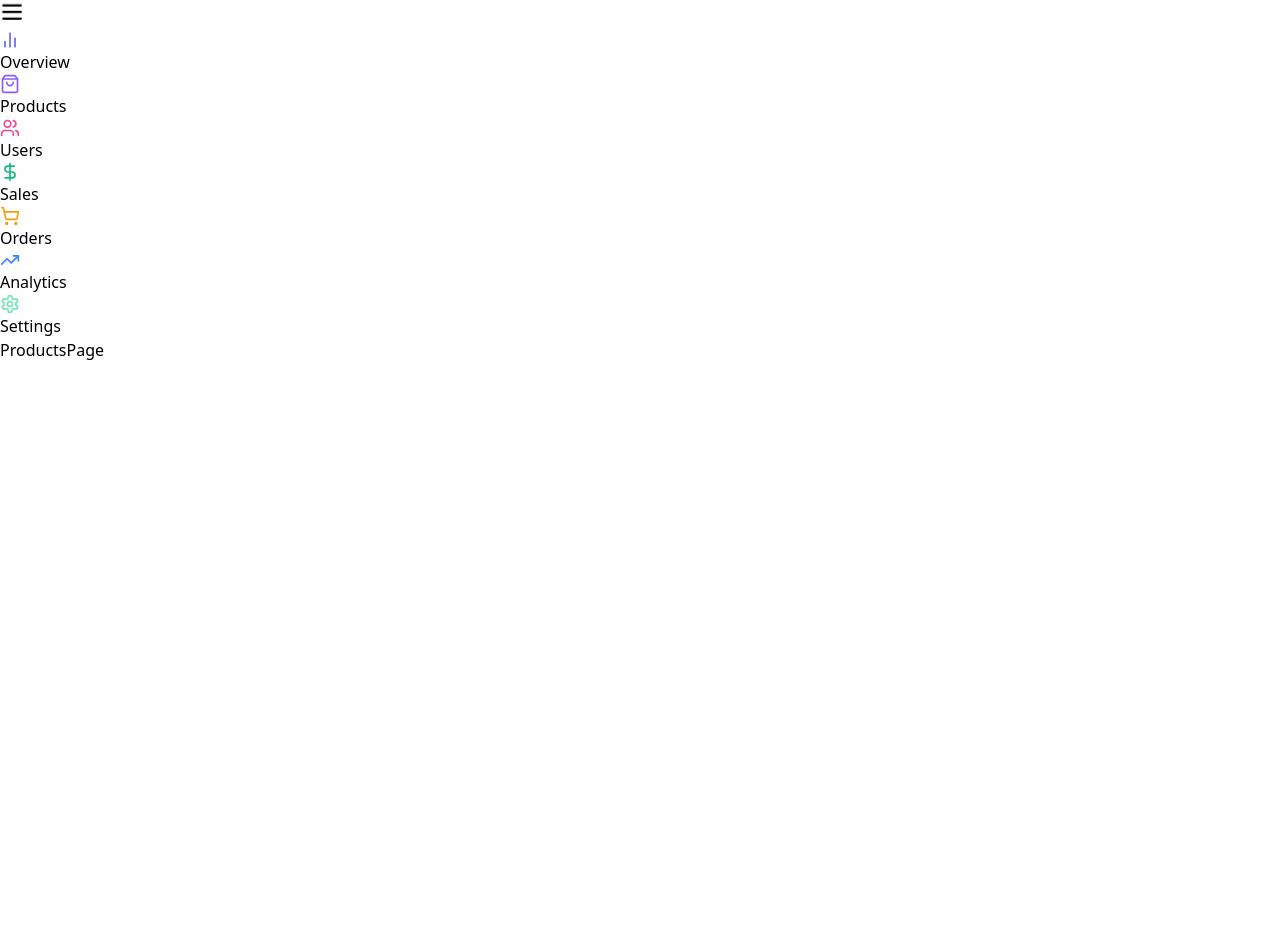
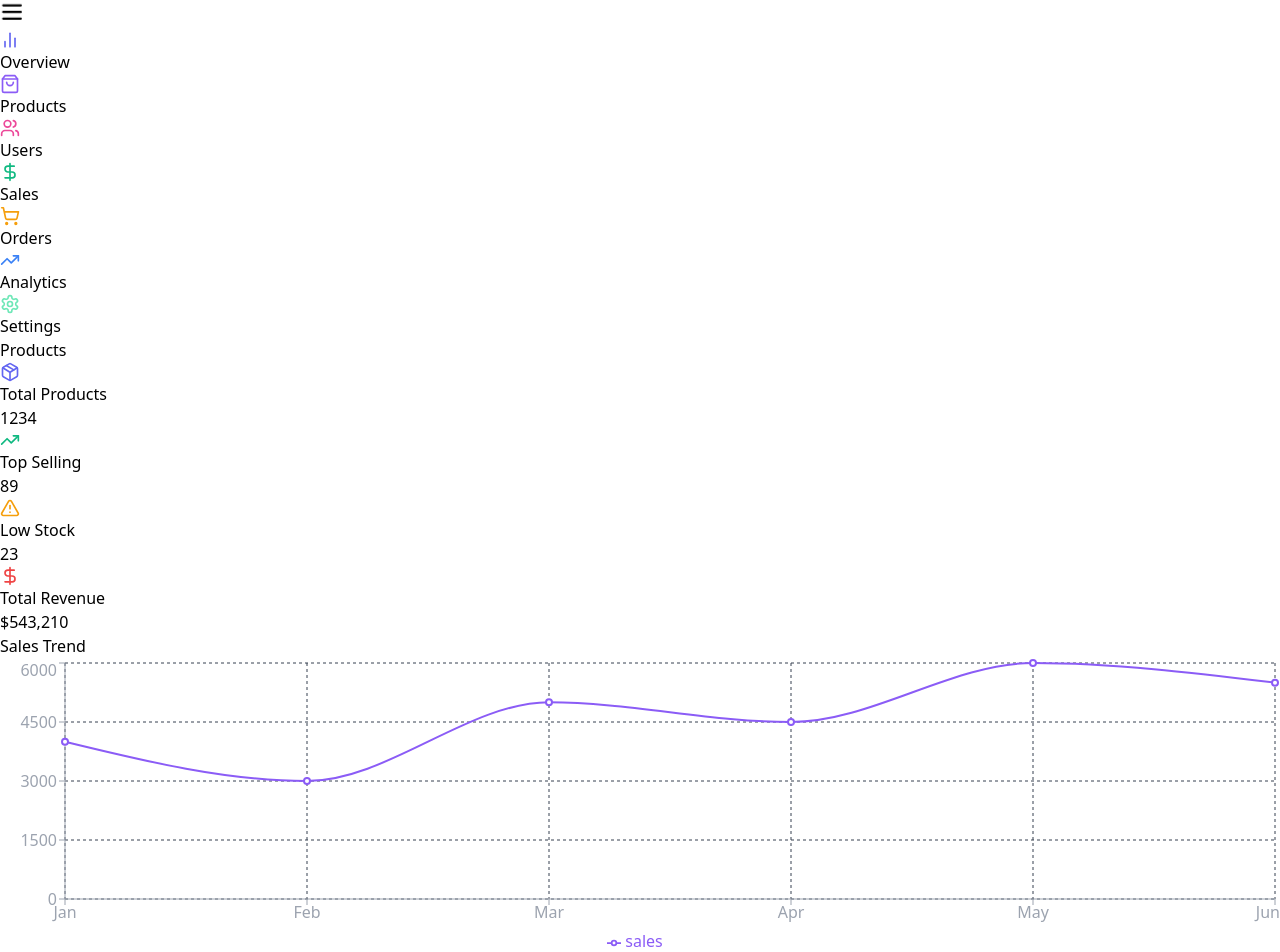
Before and after one commit to ornel77/admin-dashboard, a React (Vite) app: page /products in a window 1280 px wide. Shown: the top 952 px of the page. Before the commit the page ends 800 px from the top, so only its background shows below. Built offline with nearby package versions, Linux system fonts and the light colour scheme; the HTML template or start-up script is replaced by a standard one.

Commit message:
product table

```diff
--- a/src/components/products/ProductsTable.jsx
+++ b/src/components/products/ProductsTable.jsx
@@ -16,7 +16,11 @@ const ProductsTable = () => {
       initial={{ opacity: 0, y: 20 }}
       animate={{ opacity: 1, y: 0 }}
       transition={{ delay: 0.2 }}
-    ></motion.div>
+    >
+      <div className="flex justify-between items-center mb-6">
+
+      </div>
+    </motion.div>
   )
 }
 
--- a/src/components/products/SalesTrendChart.jsx
+++ b/src/components/products/SalesTrendChart.jsx
@@ -1,4 +1,4 @@
-import { motion } from "framer-motion";
+import { motion } from 'framer-motion';
 import {
     LineChart,
     Line,
@@ -8,25 +8,52 @@ import {
     Tooltip,
     ResponsiveContainer,
     Legend,
-} from "recharts";
+} from 'recharts';
 
 const salesData = [
-  { month: "Jan", sales: 4000 },
-  { month: "Feb", sales: 3000 },
-  { month: "Mar", sales: 5000 },
-  { month: "Apr", sales: 4500 },
-  { month: "May", sales: 6000 },
-  { month: "Jun", sales: 5500 },
+    { month: 'Jan', sales: 4000 },
+    { month: 'Feb', sales: 3000 },
+    { month: 'Mar', sales: 5000 },
+    { month: 'Apr', sales: 4500 },
+    { month: 'May', sales: 6000 },
+    { month: 'Jun', sales: 5500 },
 ];
+
 const SalesTrendChart = () => {
     return (
         <motion.div
-      className="bg-gray-800 bg-opacity-50 backdrop-blur-md shadow-lg rounded-xl p-6 border border-gray-700"
+            className='bg-gray-800 bg-opacity-50 backdrop-blur-md shadow-lg rounded-xl p-6 border border-gray-700'
             initial={{ opacity: 0, y: 20 }}
             animate={{ opacity: 1, y: 0 }}
             transition={{ delay: 0.3 }}
-    ></motion.div>
+        >
+            <h2 className='text-xl font-semibold text-gray-100 mb-4'>
+                Sales Trend
+            </h2>
+            <div style={{ width: '100%', height: 300 }}>
+                <ResponsiveContainer>
+                    <LineChart data={salesData}>
+                        <CartesianGrid strokeDasharray='3 3' stroke='#374151' />
+                        <XAxis dataKey='month' stroke='#9CA3AF' />
+                        <YAxis stroke='#9CA3AF' />
+                        <Tooltip
+                            contentStyle={{
+                                backgroundColor: 'rgba(31, 41, 55, 0.8)',
+                                borderColor: '#4B5563',
+                            }}
+                            itemStyle={{ color: '#E5E7EB' }}
+                        />
+                        <Legend />
+                        <Line
+                            type='monotone'
+                            dataKey='sales'
+                            stroke='#8B5CF6'
+                            strokeWidth={2}
+                        />
+                    </LineChart>
+                </ResponsiveContainer>
+            </div>
+        </motion.div>
     );
 };
-
 export default SalesTrendChart;
--- a/src/pages/ProductsPage.jsx
+++ b/src/pages/ProductsPage.jsx
@@ -1,9 +1,60 @@
+import { AlertTriangle, DollarSign, Package, TrendingUp } from 'lucide-react';
+import { motion } from 'framer-motion';
 
+import Header from '../components/common/Header';
+import StatCard from '../components/common/StatCard';
+import SalesTrendChart from '../components/products/SalesTrendChart';
+import ProductsTable from '../components/products/ProductsTable';
+import CategoryDistributionChart from '../components/overview/CategoryDistributionChart';
 
 const ProductsPage = () => {
-  return (
-    <div>ProductsPage</div>
-  )
-}
+    return (
+        <div className=' flex-1 overflow-auto relative z-10'>
+            <Header title='Products' />
+            <main className='max-w-7xl mx-auto py-6 px-4 lg:px-8'>
+                {/* STATS */}
+                <motion.div
+                    className='grid grid-cols-1 gap-5 sm:grid-cols-2 lg:grid-cols-4 mb-8'
+                    initial={{ opacity: 0, y: 20 }}
+                    animate={{ opacity: 1, y: 0 }}
+                    transition={{ duration: 1 }}
+                >
+                    <StatCard
+                        name='Total Products'
+                        icon={Package}
+                        value={1234}
+                        color='#6366F1'
+                    />
+                    <StatCard
+                        name='Top Selling'
+                        icon={TrendingUp}
+                        value={89}
+                        color='#10B981'
+                    />
+                    <StatCard
+                        name='Low Stock'
+                        icon={AlertTriangle}
+                        value={23}
+                        color='#F59E0B'
+                    />
+                    <StatCard
+                        name='Total Revenue'
+                        icon={DollarSign}
+                        value={'$543,210'}
+                        color='#EF4444'
+                    />
+                </motion.div>
 
-export default ProductsPage
+                <ProductsTable />
+
+                {/* CHARTS */}
+                <div className='grid grid-col-1 lg:grid-cols-2 gap-8'>
+                    <SalesTrendChart />
+                    <CategoryDistributionChart />
+                </div>
+            </main>
+        </div>
+    );
+};
+
+export default ProductsPage;
```
Lines whose indentation alone changed are shown as unchanged.
